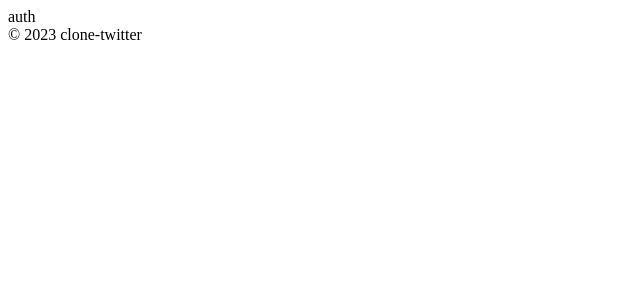
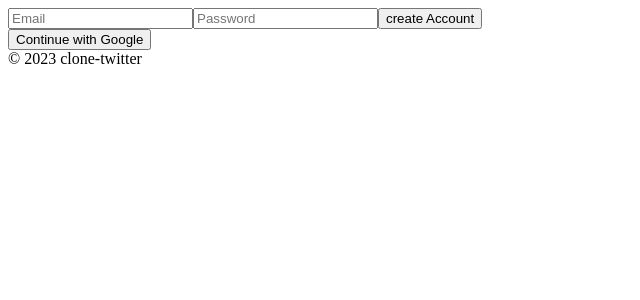
Before and after one commit to happyhyep/clone-twitter, a React (Create React App) app in the folder clone-twitter/: page /#/ in a window 1280 px wide. Shown: the top 300 px of the page, without its empty margins (0-640 px from the left). Built offline with nearby package versions, Linux system fonts and the light colour scheme; no server answers.

Commit message:
로그인, 회원가입 구현, 로그인 후 페이지 라우터

```diff
--- a/clone-twitter/src/components/App.js
+++ b/clone-twitter/src/components/App.js
@@ -1,11 +1,26 @@
-import { useState } from "react";
+import React, { useState, useEffect } from "react";
 import AppRouter from "components/Router";
+import { authService } from "fbase";
 
 function App() {
   const [isLoggedIn, setIsLoggedIn] = useState(false)
+  const [init, setInit] = useState(false);
+
+  useEffect(() => {
+    authService.onAuthStateChanged((user) => {
+      if(user) {
+        setIsLoggedIn(true);
+      }
+      else {
+        setIsLoggedIn(false);
+      }
+      setInit(true);
+    });
+  }, []);
+
   return (
     <>
-      <AppRouter isLoggedIn={isLoggedIn} />
+      {init ? <AppRouter isLoggedIn={isLoggedIn} />:"로그인 실패 .."}
       <footer>&copy; {new Date().getFullYear()} clone-twitter</footer>
     </>
   );
--- a/clone-twitter/src/fbase.js
+++ b/clone-twitter/src/fbase.js
@@ -1,6 +1,5 @@
-import firebase from 'firebase/compat/app';
-import 'firebase/compat/auth';
-import 'firebase/compat/firestore';
+import { initializeApp } from 'firebase/app';
+import { getAuth } from 'firebase/auth';
 
 const firebaseConfig = {
     apiKey: process.env.REACT_APP_API_KEY,
@@ -11,4 +10,6 @@ const firebaseConfig = {
     appId: process.env.REACT_APP_APP_ID
   };
 
-export default firebase.initializeApp(firebaseConfig);
+  const firebaseApp = initializeApp(firebaseConfig);
+
+  export const authService = getAuth(firebaseApp);
--- a/clone-twitter/src/routes/Auth.js
+++ b/clone-twitter/src/routes/Auth.js
@@ -1,7 +1,69 @@
+import { toBePartiallyChecked } from "@testing-library/jest-dom/dist/matchers";
+import { useState } from "react";
+import { authService } from "fbase";
+import { createUserWithEmailAndPassword, signInWithEmailAndPassword, getAuth } from "firebase/auth";
+
 function Auth () {
+    const [email, setEmail] = useState("");
+    const [password, setPassword] = useState("");
+    const [newAccount, setNewAccount] = useState(true);
+    const [error, setError] = useState("");
+
+    const onChange = (event) => {
+        //console.log(event.target.name);
+        const {
+            target: {name, value},
+        } = event;
+        if(name === "email") {
+            setEmail(value);
+        }
+        else if(name === "password") {
+            setPassword(value);
+        }
+        };
+
+    const onSubmit = async (event) => {
+        event.preventDefault();
+        try {
+            let data;
+            const auth = getAuth();
+        if (newAccount) {
+            data = await createUserWithEmailAndPassword(auth, email, password);
+        } else {
+            data = await signInWithEmailAndPassword(auth, email, password);
+        }
+        console.log(data);
+        } catch (error) {
+            setError(error.message)
+        }
+    }
 
     return (
-        <span>auth</span>
+        <div>
+            <form onSubmit={onSubmit}>
+                <input
+                    name="email"
+                    type="email"
+                    placeholder="Email"
+                    required
+                    value={email}
+                    onChange={onChange}
+                />
+                <input
+                    name="password"
+                    type="password"
+                    placeholder="Password"
+                    required
+                    value={password}
+                    onChange={onChange}
+                />
+                <input type="submit" value={newAccount ? "create Account" : "Log In"} />
+                {error ? alert(error):""}
+            </form>
+            <div>
+                <button>Continue with Google</button>
+            </div>
+        </div>
     )
 }
 
```
Also changed, not shown: 1 other file (tests, documents, lock files or other folders).
